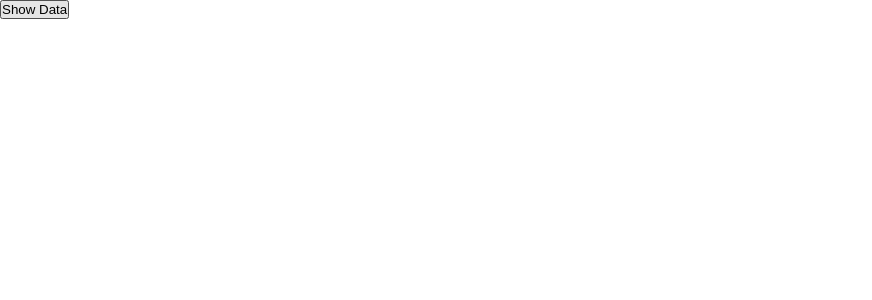
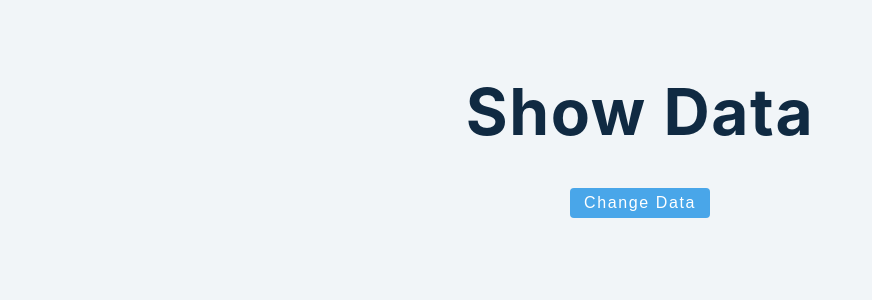
Before and after one commit to ismaelBZ/react-tutorial-2020-john-smilga, a React (Create React App) app: page / in a window 1280 px wide. Shown: the top 300 px of the page, without its empty margins (0-872 px from the left). Built offline with nearby package versions, Linux system fonts and the light colour scheme.

Commit message:
useState RERENDER component, 2-useState-basics DONE

```diff
--- a/src/index.js
+++ b/src/index.js
@@ -1,5 +1,6 @@
 import React from "react";
 import ReactDOM from "react-dom";
+import "./index.css";
 import App from "./App";
 
 ReactDOM.render(
--- a/src/tutorials/useState/2-useState-basics.jsx
+++ b/src/tutorials/useState/2-useState-basics.jsx
@@ -1,20 +1,20 @@
-import {useState} from 'react';
+import { useState } from "react";
 
 export default function UseStateBasics() {
-
-  const [data, setData] = useState(['Show Data', 'New Data']);
+  const [data, setData] = useState("Show Data");
   let newData = data[0];
 
-  // COMOPONENT ARE NOT RERENDERING
   const handleClick = () => {
-    newData === data[1] ? newData = data[0] : newData = data[1];
-    console.log(data);
-    console.log(newData);
-  }
+    const newData = data;
+    newData === "Show Data" ? setData("New Data") : setData("Show Data");
+  };
 
   return (
     <>
-      <button onClick={handleClick}>{newData}</button>
+      <h1>{data}</h1>
+      <button className="btn" onClick={handleClick}>
+        Change Data
+      </button>
     </>
-  )
+  );
 }
```
